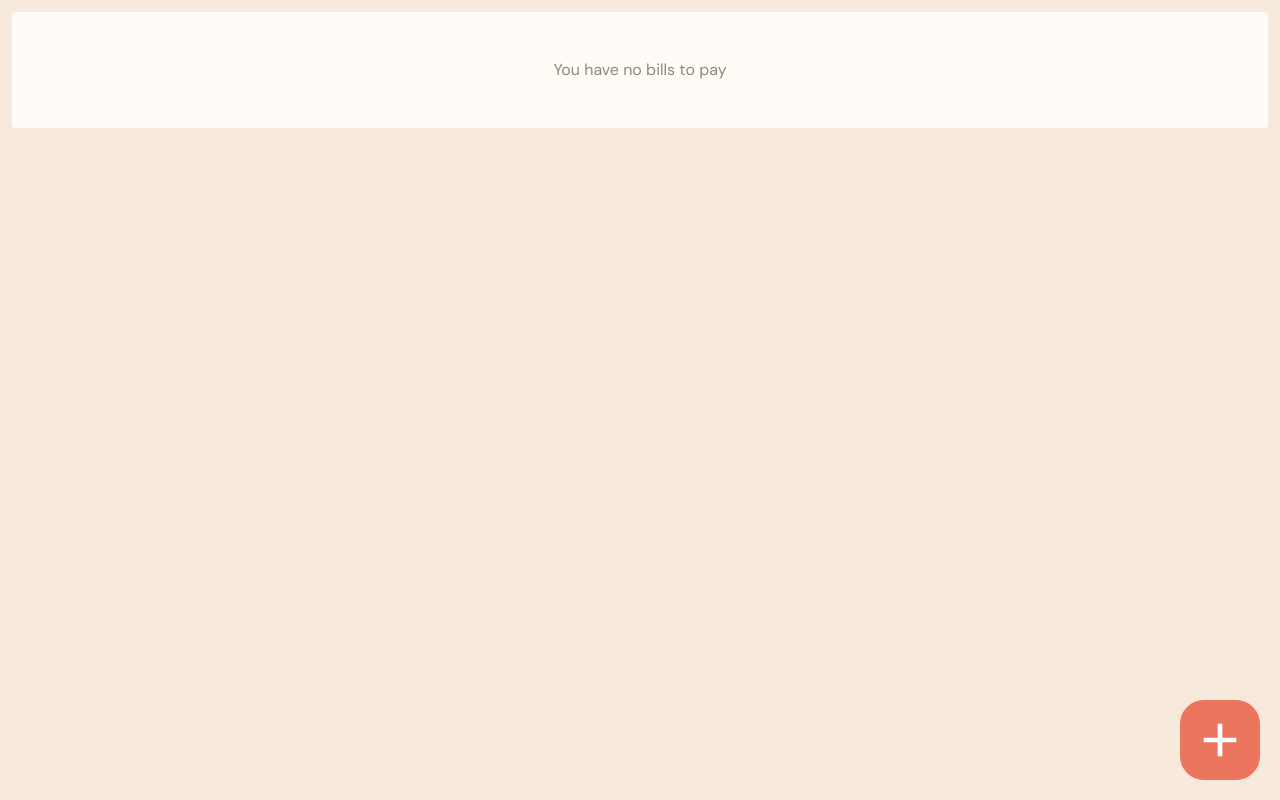
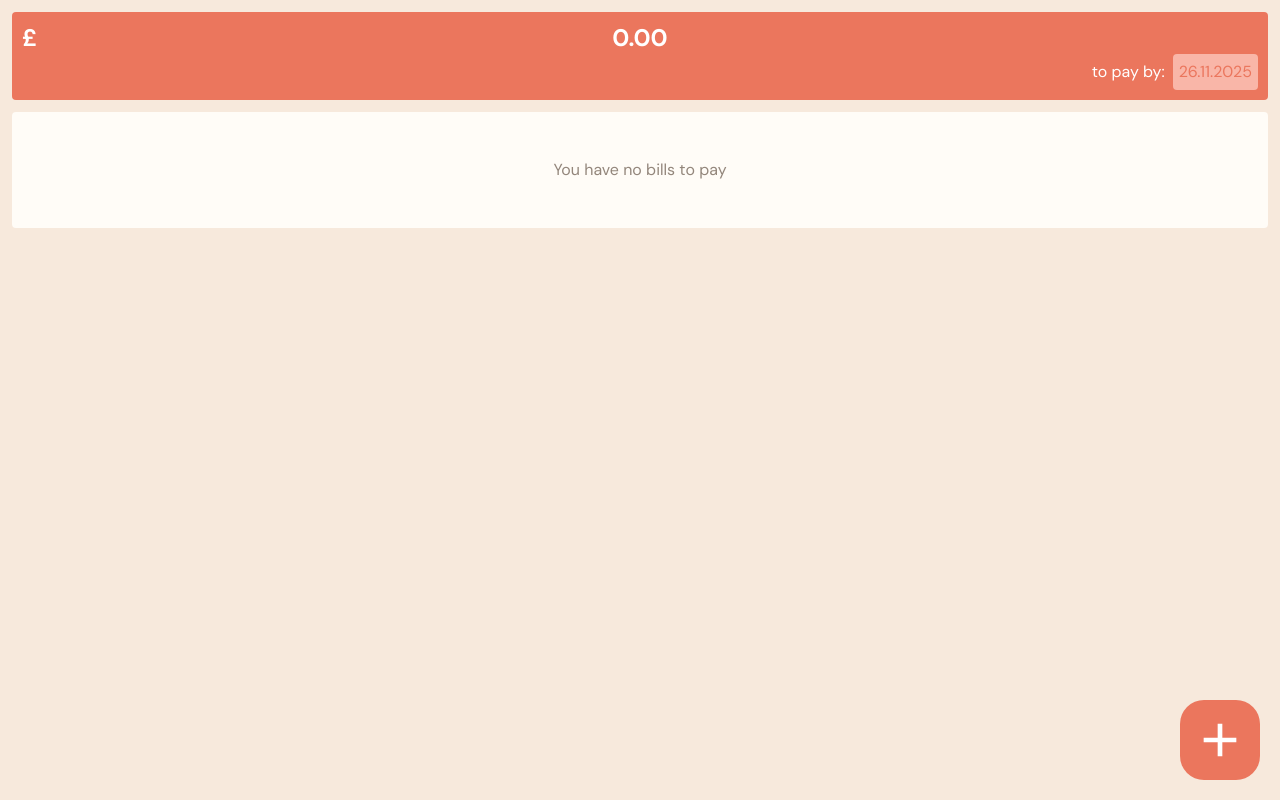
Before and after one commit to BUTURUM/Finance_Calculator, a Vue app: page / in a window 1280 px wide. Built offline with nearby package versions, Linux system fonts and the light colour scheme.

Commit message:
feat: display user's spending for period

```diff
--- a/src/components/App.vue
+++ b/src/components/App.vue
@@ -4,6 +4,7 @@
   import Bills from './Bills.vue';
   import Blob from './Blob.vue';
   import AddBill from './AddBill.vue';
+  import Summary from './Summary.vue';
 
   const open = ref(false);
   const bills = reactive([]);
@@ -13,6 +14,7 @@
   }
 </script>
 <template>
+  <Summary :bills="bills"/>
   <Bills :bills="bills"/>
   <Blob @click="open = true"/>
   <AddBill v-model="open" @new-bill="newBill"/>
--- /dev/null
+++ b/src/components/Summary.vue
@@ -0,0 +1,25 @@
+<template>
+  <div class="primary box">
+    <div class="relative font-bold text-2xl text-center">
+      <span class="absolute left-0">£</span>{{ amount.toFixed(2) }}
+    </div>
+    <div class="flex justify-end items-center gap-2">
+      to pay by: <DateInput v-model="period" class="on-primary"/>
+    </div>
+  </div>
+</template>
+<script setup>
+  import { computed, markRaw, ref } from 'vue';
+  import { DateTime } from 'luxon';
+
+  import DateInput from '../utils/DateInput.vue';
+
+  const { bills } = defineProps(['bills']);
+  const period = ref(markRaw(DateTime.now()));
+
+  const amount = computed(() => {
+    return bills.reduce(
+      (total, { amount, due, payed }) => period.value >= due && !payed ? total + amount : total, 0
+    );
+  });
+</script>
--- a/src/style.css
+++ b/src/style.css
@@ -34,6 +34,10 @@
   body{
     @apply bg-surface p-3;
   }
+
+  #app{
+    @apply *:not-last:mb-3
+  }
 }
 
 @layer components{
```
